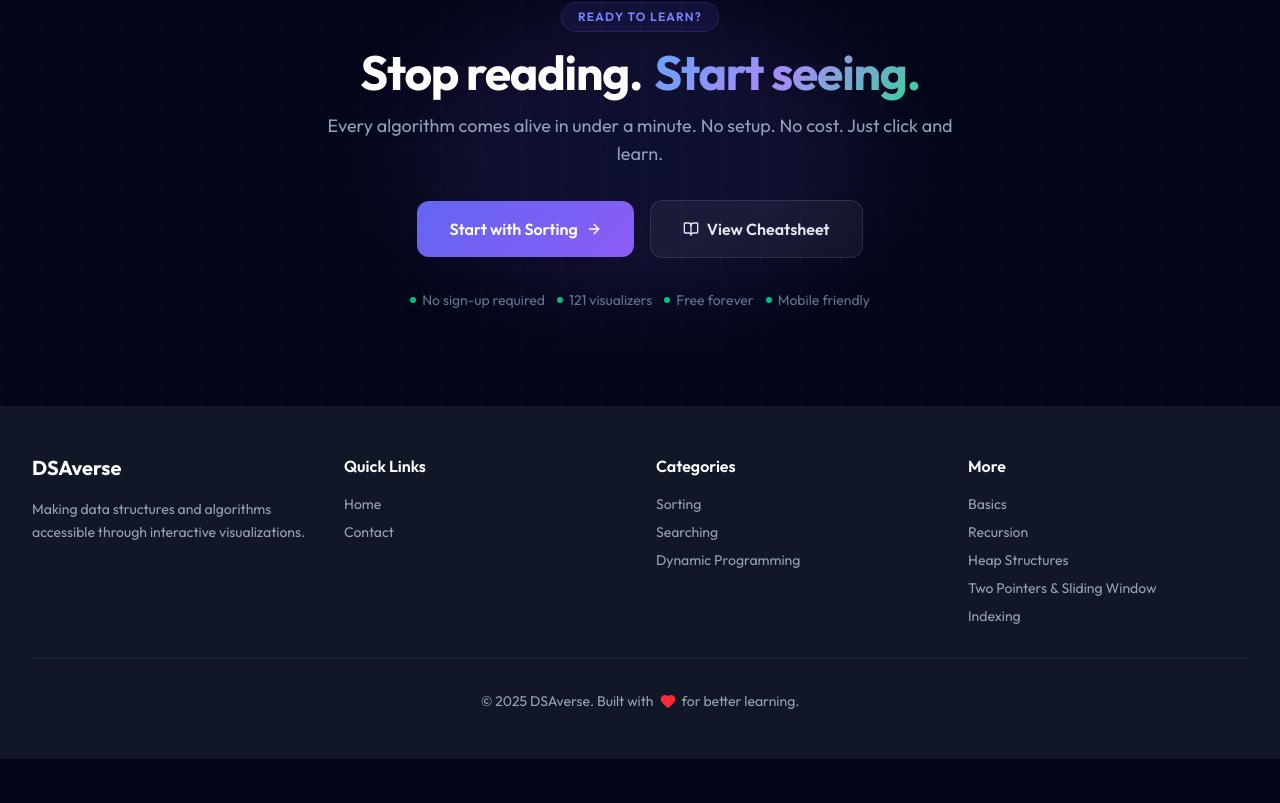
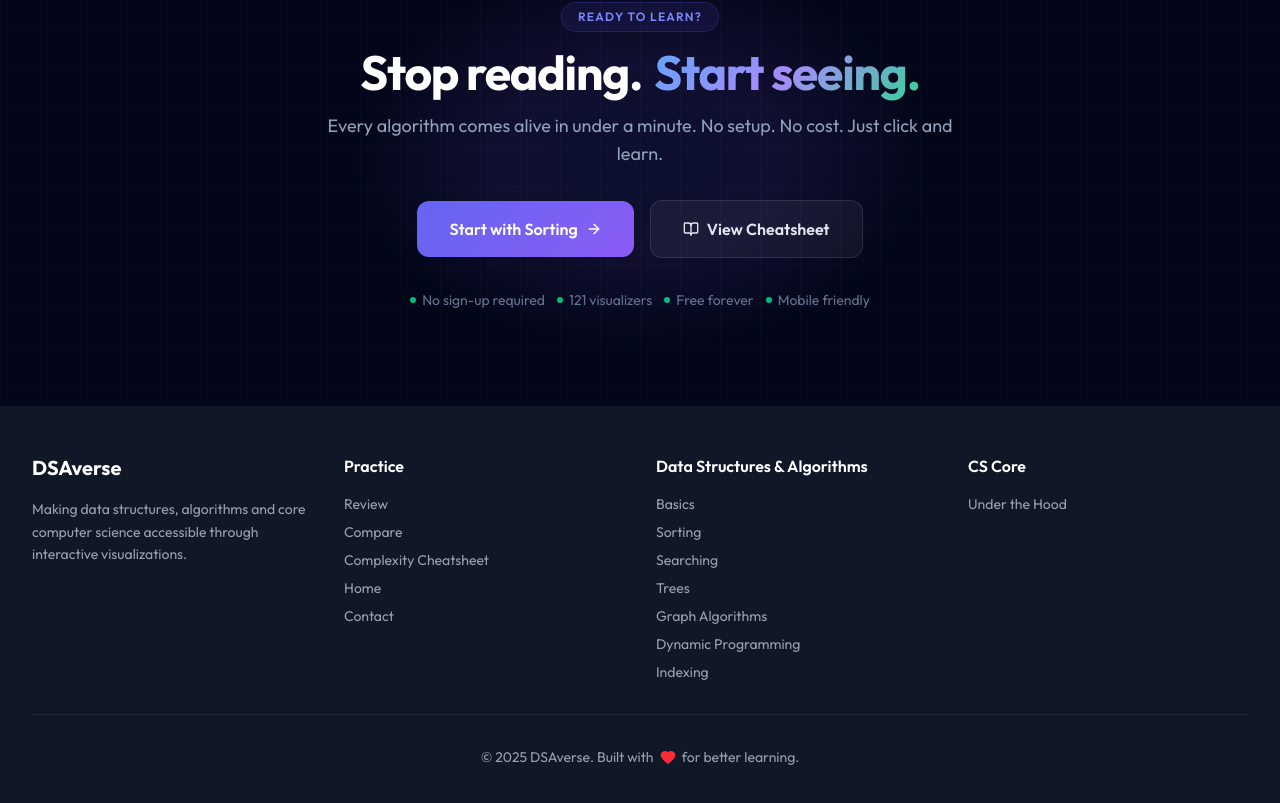
Before and after one commit to Archit1706/DSAverse, a Next.js app: page / in a window 1280 px wide. Shown: the part 4559-5362 px from the top of the page. Before the commit the page ends 5318 px from the top, so only its background shows below. Built offline with nearby package versions, Linux system fonts and the light colour scheme.

Commit message:
Give the footer one column per subject

```diff
--- a/components/Footer.jsx
+++ b/components/Footer.jsx
@@ -1,6 +1,40 @@
 import React from 'react'
 import Link from 'next/link'
 import { Heart } from 'lucide-react'
+
+/* One column per subject (see data/subjects.js), plus the tools that span them.
+   The DSA column is a curated selection — all fifteen sections would swamp it;
+   the full list lives in the nav and on the homepage. */
+const COLUMNS = [
+    {
+        title: 'Practice',
+        links: [
+            { href: '/review', label: 'Review' },
+            { href: '/compare', label: 'Compare' },
+            { href: '/cheatsheet', label: 'Complexity Cheatsheet' },
+            { href: '/', label: 'Home' },
+            { href: '/contact', label: 'Contact' },
+        ],
+    },
+    {
+        title: 'Data Structures & Algorithms',
+        links: [
+            { href: '/basics', label: 'Basics' },
+            { href: '/sorting', label: 'Sorting' },
+            { href: '/searching', label: 'Searching' },
+            { href: '/trees', label: 'Trees' },
+            { href: '/graph-algorithms', label: 'Graph Algorithms' },
+            { href: '/dynamic-programming', label: 'Dynamic Programming' },
+            { href: '/indexing', label: 'Indexing' },
+        ],
+    },
+    {
+        title: 'CS Core',
+        links: [
+            { href: '/under-the-hood', label: 'Under the Hood' },
+        ],
+    },
+];
 
 const Footer = () => {
     return (
@@ -10,37 +44,22 @@ const Footer = () => {
                     <div>
                         <h3 className="text-xl font-bold mb-4 text-white">DSAverse</h3>
                         <p className="text-gray-400 text-sm leading-relaxed">
-                            Making data structures and algorithms accessible through interactive visualizations.
+                            Making data structures, algorithms and core computer science accessible through interactive visualizations.
                         </p>
                     </div>
 
-                    <div>
-                        <h4 className="font-semibold mb-4 text-white">Quick Links</h4>
-                        <ul className="space-y-2 text-gray-400 text-sm">
-                            <li><Link href="/" className="hover:text-white transition-colors">Home</Link></li>
-                            <li><Link href="/contact" className="hover:text-white transition-colors">Contact</Link></li>
-                        </ul>
-                    </div>
-
-                    <div>
-                        <h4 className="font-semibold mb-4 text-white">Categories</h4>
-                        <ul className="space-y-2 text-gray-400 text-sm">
-                            <li><Link href="/sorting" className="hover:text-white transition-colors">Sorting</Link></li>
-                            <li><Link href="/searching" className="hover:text-white transition-colors">Searching</Link></li>
-                            <li><Link href="/dynamic-programming" className="hover:text-white transition-colors">Dynamic Programming</Link></li>
-                        </ul>
-                    </div>
-
-                    <div>
-                        <h4 className="font-semibold mb-4 text-white">More</h4>
-                        <ul className="space-y-2 text-gray-400 text-sm">
-                            <li><Link href="/basics" className="hover:text-white transition-colors">Basics</Link></li>
-                            <li><Link href="/recursion" className="hover:text-white transition-colors">Recursion</Link></li>
-                            <li><Link href="/heap-like-data-structures" className="hover:text-white transition-colors">Heap Structures</Link></li>
-                            <li><Link href="/two-pointers-and-sliding-window" className="hover:text-white transition-colors">Two Pointers & Sliding Window</Link></li>
-                            <li><Link href="/indexing" className="hover:text-white transition-colors">Indexing</Link></li>
-                        </ul>
-                    </div>
+                    {COLUMNS.map(col => (
+                        <div key={col.title}>
+                            <h4 className="font-semibold mb-4 text-white">{col.title}</h4>
+                            <ul className="space-y-2 text-gray-400 text-sm">
+                                {col.links.map(l => (
+                                    <li key={l.href}>
+                                        <Link href={l.href} className="hover:text-white transition-colors">{l.label}</Link>
+                                    </li>
+                                ))}
+                            </ul>
+                        </div>
+                    ))}
                 </div>
 
                 <div className="border-t border-gray-800 mt-8 pt-8 text-center text-gray-400 text-sm flex items-center justify-center gap-1.5">
```
